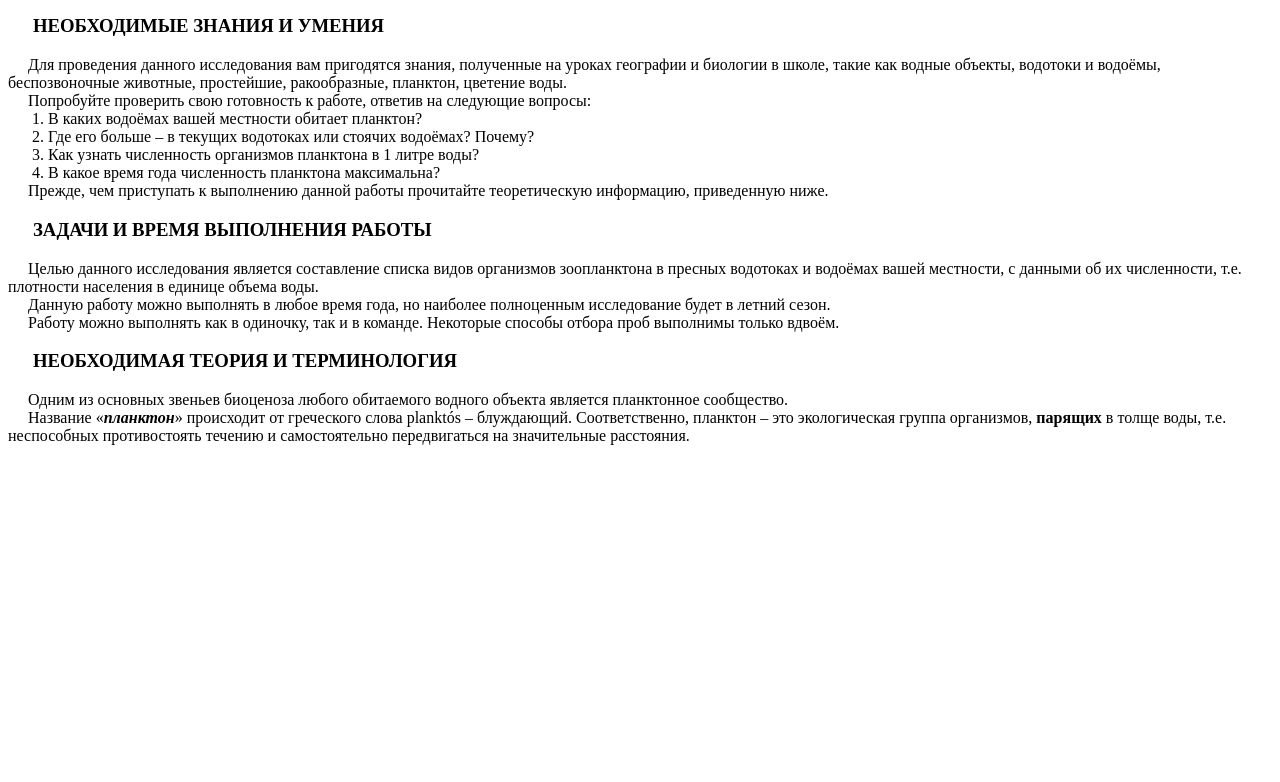
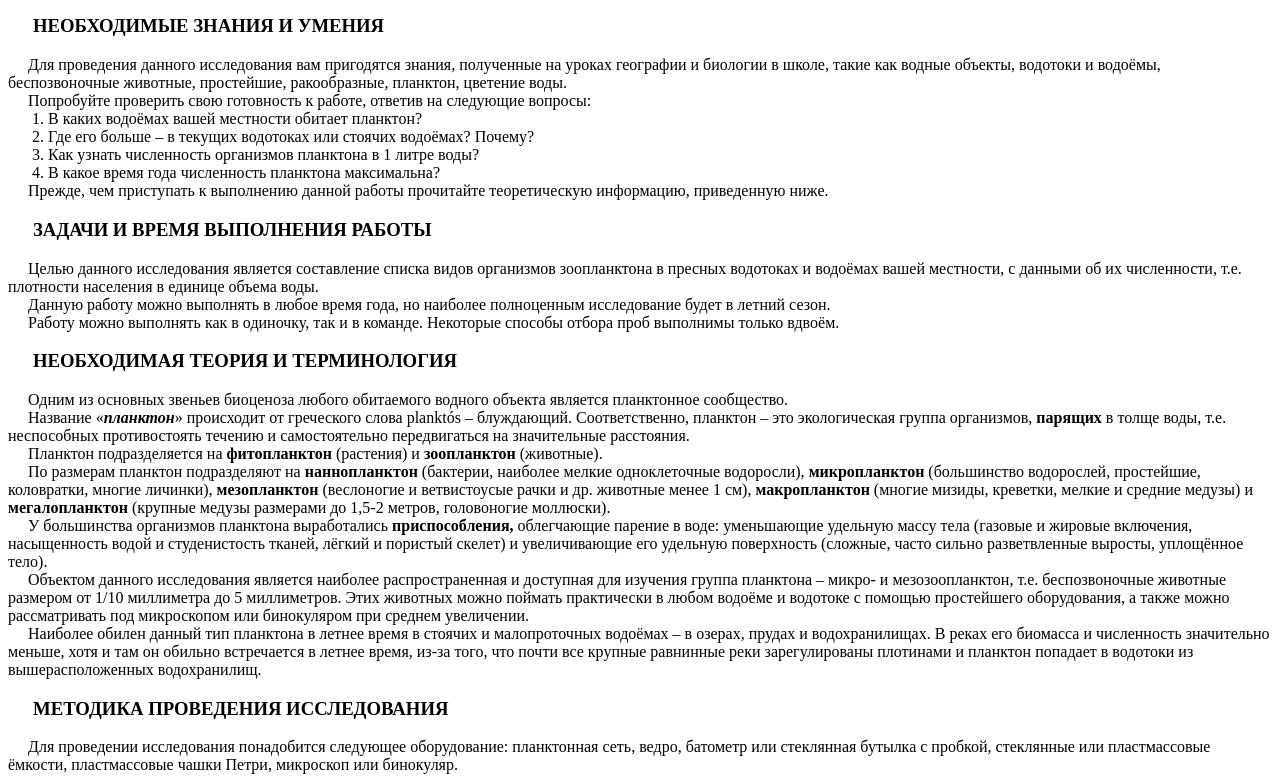
Before and after one commit to Andrey-Lisovoy/Andrey-Lisovoy.github.io, a plain HTML site: page index.html in a window 1280 px wide. Shown: the part 324-1106 px from the top of the page. Before the commit the page ends 800 px from the top, so only its background shows below. Drawn offline with Linux system fonts and the light colour scheme.

Commit message:
Update index.html

```diff
--- a/index.html
+++ b/index.html
@@ -31,7 +31,7 @@
 </head>
 <body>
 	<p class="leftimg">
-		<img src="1.jpg" alt="Лейтенант Бокатуев" width="200" height="200">
+		<img src="1.jpg" width="200" height="200">
 	</p>
 	<p>
      <b>Данное методическое пособие</b> включает в себя описание методик проведения исследований мезо- и микрозоопланктона пресноводных водоемов, включая общую схему и технику отбора проб с помощью планктонной сети, консервации и этикетирования проб, их качественного и количественного анализа проб. Приводятся также возможные варианты использования методик изучения зоопланктона в учебно-исследовательской деятельности школьников.
@@ -73,5 +73,24 @@
 	<p>
 		Название «<b><i>планктон</i></b>» происходит от греческого слова planktós – блуждающий. Соответственно, планктон – это экологическая группа организмов, <b>парящих</b> в толще воды, т.е. неспособных противостоять течению и самостоятельно передвигаться на значительные расстояния.
 	</p>
+	<p>
+		Планктон подразделяется на <b>фитопланктон</b> (растения) и <b>зоопланктон</b> (животные).
+	</p>
+	<p>
+		По размерам планктон подразделяют на <b>наннопланктон</b> (бактерии, наиболее мелкие одноклеточные водоросли), <b>микропланктон</b> (большинство водорослей, простейшие, коловратки, многие личинки), <b>мезопланктон</b> (веслоногие и ветвистоусые рачки и др. животные менее 1 см), <b>макропланктон</b> (многие мизиды, креветки, мелкие и средние медузы) и <b>мегалопланктон</b> (крупные медузы размерами до 1,5-2 метров, головоногие моллюски).
+	</p>
+	<p>
+		У большинства организмов планктона выработались <b>приспособления,</b> облегчающие парение в воде: уменьшающие удельную массу тела (газовые и жировые включения, насыщенность водой и студенистость тканей, лёгкий и пористый скелет) и увеличивающие его удельную поверхность (сложные, часто сильно разветвленные выросты, уплощённое тело).
+	</p>
+	<p>
+		Объектом данного исследования является наиболее распространенная и доступная для изучения группа планктона – микро- и мезозоопланктон, т.е. беспозвоночные животные размером от 1/10 миллиметра до 5 миллиметров. Этих животных можно поймать практически в любом водоёме и водотоке с помощью простейшего оборудования, а также можно рассматривать под микроскопом или бинокуляром при среднем увеличении.
+	</p>
+	<p>
+		Наиболее обилен данный тип планктона в летнее время в стоячих и малопроточных водоёмах – в озерах, прудах и водохранилищах. В реках его биомасса и численность значительно меньше, хотя и там он обильно встречается в летнее время, из-за того, что почти все крупные равнинные реки зарегулированы плотинами и планктон попадает в водотоки из вышерасположенных водохранилищ.
+	</p>
+	<h3>МЕТОДИКА ПРОВЕДЕНИЯ ИССЛЕДОВАНИЯ</h3>
+	<p>
+		Для проведении исследования понадобится следующее оборудование: планктонная сеть, ведро, батометр или стеклянная бутылка с пробкой, стеклянные или пластмассовые ёмкости, пластмассовые чашки Петри, микроскоп или бинокуляр.
+	</p>
 </body>
 </html>
```
